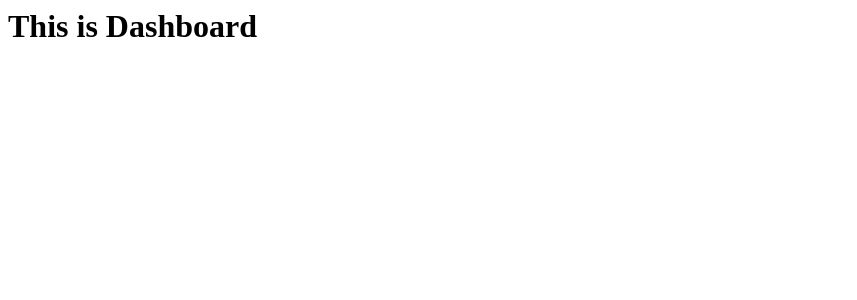
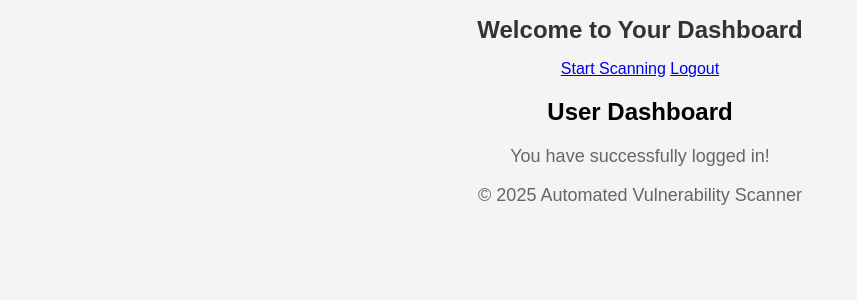
Before and after one commit to shubhamsargar31/Miniproject_Python, a Flask app: template templates/dashboard.html in a window 1280 px wide. Shown: the top 300 px of the page, without its empty margins (0-857 px from the left). Run offline with Flask 3, Linux system fonts and the light colour scheme; the template is opened without the code that fills it, so the values that code supplies are empty.

Commit message:
Updated code

```diff
--- a/app.py
+++ b/app.py
@@ -11,7 +11,7 @@ import socket
 import psutil
 from flask_sqlalchemy import SQLAlchemy
 from flask import send_from_directory
-
+from Database import db
 # Initialize Flask App
 app = Flask(__name__)
 app.secret_key = "your_secret_key"  # Needed for session management
@@ -65,6 +65,11 @@ def signup():
 def scanner_page():
     return render_template('scanner.html')
 
+@app.route('/dashboard')
+def dashboard():
+    return render_template('dashboard.html')  # Make sure you have this file
+
+
 # ------------------ OTP Verification ------------------ #
 
 @app.route('/send_otp', methods=['POST'])
@@ -95,6 +100,38 @@ def send_otp():
         print("Error sending OTP:", str(e))
         return jsonify({"message": f"Error sending OTP: {str(e)}", "status": "error"})
 
+# @app.route('/send_otp', methods=['POST'])
+# def send_otp():
+#     email = request.form.get('email')
+#     if not email:
+#         return jsonify({"message": "Please enter a valid email!", "status": "error"})
+
+#     otp_code = str(random.randint(100000, 999999))
+#     session['otp'] = otp_code
+#     session['email'] = email
+
+#     user = Signup.query.filter_by(gmail=email).first()
+
+#     if user:
+#         user.otp = otp_code
+#         redirect_page = url_for('dashboard')  # ✅ dashboard route exists?
+#     else:
+#         user = Signup(gmail=email, otp=otp_code)
+#         db.session.add(user)
+#         redirect_page = url_for('scanner_page')
+
+#     db.session.commit()
+
+#     try:
+#         msg = Message('Your OTP for Verification', recipients=[email])
+#         msg.body = f"Your OTP is {otp_code}. It will expire in 1 minute."
+#         mail.send(msg)
+#         return jsonify({"message": "OTP Sent Successfully! Check your email.", "status": "success", "redirect": redirect_page})
+#     except Exception as e:
+#         print("Error sending OTP:", str(e))
+#         return jsonify({"message": f"Error sending OTP: {str(e)}", "status": "error"})
+
+
 @app.route('/validate', methods=['POST'])
 def validate():
     email = session.get('email')
@@ -108,6 +145,7 @@ def validate():
         return jsonify({"message": "OTP Verified! Signup Successful...", "status": "success", "redirect": url_for('scanner_page')})
 
     return jsonify({"message": "Invalid OTP, please try again.", "status": "error"})
+
 
 # ------------------ System Scanner ------------------ #
 
--- /dev/null
+++ b/static/dashboard.css
@@ -0,0 +1,37 @@
+body {
+    font-family: Arial, sans-serif;
+    text-align: center;
+    background-color: #f4f4f4;
+}
+
+.container {
+    margin: 50px auto;
+    padding: 20px;
+    background: white;
+    width: 300px;
+    border-radius: 5px;
+    box-shadow: 0px 0px 10px gray;
+}
+
+h1 {
+    font-size: 24px;
+    color: #333;
+}
+
+p {
+    font-size: 18px;
+    color: #666;
+}
+
+.btn {
+    display: inline-block;
+    padding: 10px;
+    background: blue;
+    color: white;
+    text-decoration: none;
+    border-radius: 5px;
+}
+
+.btn:hover {
+    background: darkblue;
+}
--- a/templates/dashboard.html
+++ b/templates/dashboard.html
@@ -1,5 +1,29 @@
+<!DOCTYPE html>
+<html lang="en">
+<head>
+    <meta charset="UTF-8">
+    <meta name="viewport" content="width=device-width, initial-scale=1.0">
+    <title>Dashboard</title>
+    <link rel="stylesheet" href="{{ url_for('static', filename='dashboard.css') }}" />
+</head>
+<body>
+    <header>
+        <h1>Welcome to Your Dashboard</h1>
+        <nav>
+            <a href="/scanner">Start Scanning</a>
+            <a href="/logout">Logout</a>
+        </nav>
+    </header>
 
-<html>
-    <h1>This is Dashboard</h1>
+    <main>
+        <section>
+            <h2>User Dashboard</h2>
+            <p>You have successfully logged in!</p>
+        </section>
+    </main>
 
+    <footer>
+        <p>&copy; 2025 Automated Vulnerability Scanner</p>
+    </footer>
+</body>
 </html>
--- a/templates/signup.html
+++ b/templates/signup.html
@@ -76,7 +76,7 @@
             .then(data => {
                 alert(data.message);
                 if (data.status === "success") {
-                    window.location.href = "/scanner";  // Scanner Page Redirect
+                    window.location.href = data.redirect;
                 }
             })
             .catch(error => alert("Error validating OTP!"));
```
Also changed, not shown: Database.py (+19 -8 lines).
